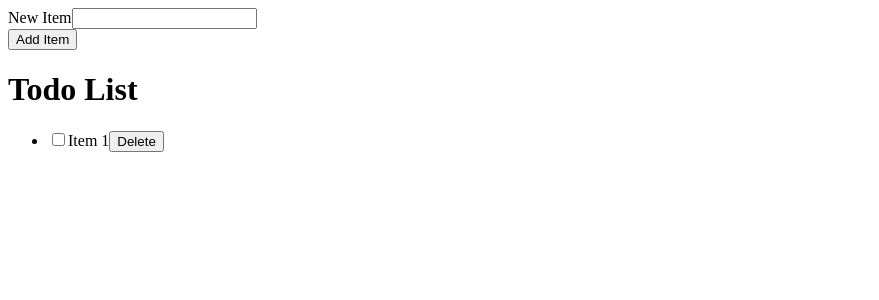
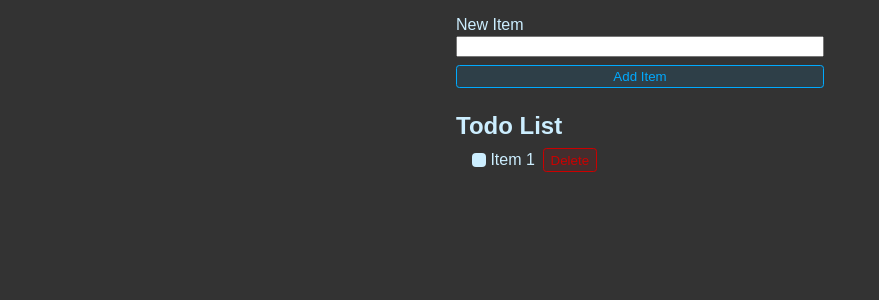
Before and after one commit to Sarthak-132/react-to-do-list, a React (Vite) app: page / in a window 1280 px wide. Shown: the top 300 px of the page, without its empty margins (0-879 px from the left). Built offline with nearby package versions, Linux system fonts and the light colour scheme.

Commit message:
complete styling part

```diff
--- a/src/App.css
+++ b/src/App.css
@@ -0,0 +1,141 @@
+* {
+    font-family: Arial, Helvetica, sans-serif;
+    box-sizing: border-box;
+}
+
+body {
+    background: #333;
+    color: hsl(200, 100%, 90%);
+    max-width: 400px;
+    padding: 1rem;
+    margin: 0 auto;
+}
+
+
+.items-new {
+    display: flex;
+    flex-direction: column;
+    gap: 0.5rem;
+}
+
+.form-row {
+    display: flex;
+    flex-direction: column;
+    gap: 0.1rem;
+}
+
+.btn {
+    background: hsl(200, 100%, 50%, 0.1);
+    border: 1px solid hsl(200, 100%, 50%);
+    color: hsl(200, 100%, 50%);
+    padding: 0.25em 0.5em;
+    border-radius: 0.25em;
+    cursor: pointer;
+    outline: none;
+}
+
+.btn:hover,
+.btn:focus-visible {
+    background: hsl(200, 100%, 50%, 0.2);
+}
+
+.btn.btn-danger {
+    background: hsl(0, 100%, 40%, 0.1);
+    border: 1px solid hsl(0, 100%, 40%);
+    color: hsl(0, 100%, 40%);
+}
+
+.btn.btn-danger:hover,
+.btn.btn-danger:focus-visible {
+    background: hsl(0, 100%, 40%, 0.2);
+}
+
+.new-item-form input {
+    outline: none;
+    border: 1px solid hsl(200, 100%, 40%);
+    background: hsl(200, 100%, 30%);
+    border-radius: 0.25em;
+    padding: 0.25em 0.5em;
+    color: hsl(200, 100%, 90%);
+}
+
+.new-item-form input:focus {
+    border: 1px solid hsl(200, 100%, 70%);
+}
+
+.header {
+    font-size: 1.5rem;
+    margin-top: 1.5rem;
+    margin-bottom: 0.5rem;
+}
+
+.list {
+    margin: 0;
+    padding: 0;
+    margin-left: 1rem;
+    list-style: none;
+}
+
+.list li:has(input:checked) label {
+    color: hsl(200, 20%, 40%);
+}
+
+.list {
+    display: flex;
+    flex-direction: column;
+    gap: 0.3rem;
+}
+
+.list li {
+    display: flex;
+    gap: 0.5rem;
+    align-items: center;
+}
+
+.list li label {
+    display: flex;
+    gap: 0.25rem;
+    cursor: pointer;
+    align-items: center;
+}
+
+.list li:has(input:focus-visible) label {
+    outline: 1px solid hsl(200, 100%, 50%);
+}
+
+.list li input {
+    outline: none;
+    width: 0;
+    height: 0;
+    appearance: none;
+    pointer-events: none;
+    position: absolute;
+}
+
+.list li label::before {
+    content: "";
+    display: block;
+    width: 0.9rem;
+    height: 0.9rem;
+    background: hsl(200, 100%, 90%);
+    border-radius: 0.25em;
+    display: flex;
+    justify-content: center;
+    align-items: center;
+}
+
+.list li label:hover::before {
+    background: hsl(200, 100%, 80%);
+}
+
+.list li:has(input:checked) label::before {
+    content: "✔";
+    background: hsl(200, 100%, 40%);
+    color: hsl(200, 100%, 90%);
+    font-size: 0.75rem;
+    font-weight: bold;
+}
+
+.list li:has(input:checked) label:hover::before {
+    background: hsl(200, 100%, 30%);
+}
--- a/src/App.jsx
+++ b/src/App.jsx
@@ -3,7 +3,6 @@
 function App() {
    return (
       <>
-         <div className="container">
          <form className="items-new">
             <div className="form-row">
                <label htmlFor="item">New Item</label>
@@ -21,7 +20,6 @@
                <button className="btn btn-danger">Delete</button>
             </li>
          </ul>
-         </div>
       </>
    );
 }
```
Lines whose indentation alone changed are shown as unchanged.
